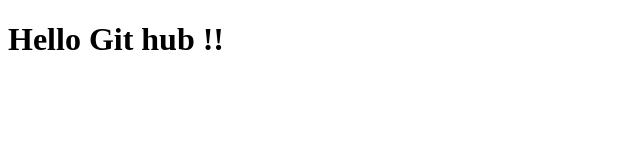
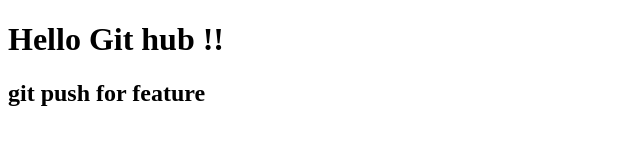
Before and after one commit to AbhishekPatil313/Project2, a plain HTML site: page index.html in a window 1280 px wide. Shown: the whole page, without its empty margins (0-640 px from the left). Drawn offline with Linux system fonts and the light colour scheme.

Commit message:
h2 added

```diff
--- a/index.html
+++ b/index.html
@@ -7,5 +7,6 @@
 </head>
 <body>
     <h1>Hello Git hub !!</h1>
+    <h2>git push for feature</h2>
 </body>
 </html>
```
